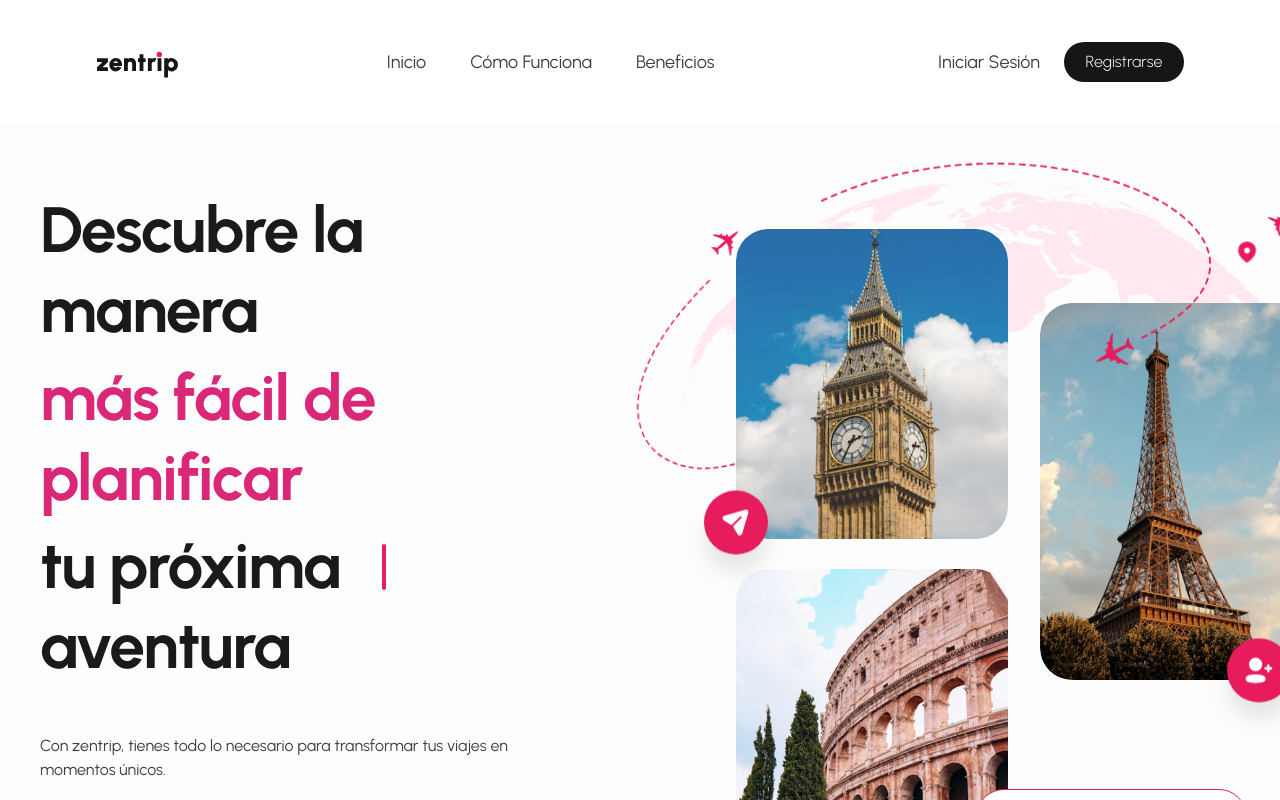
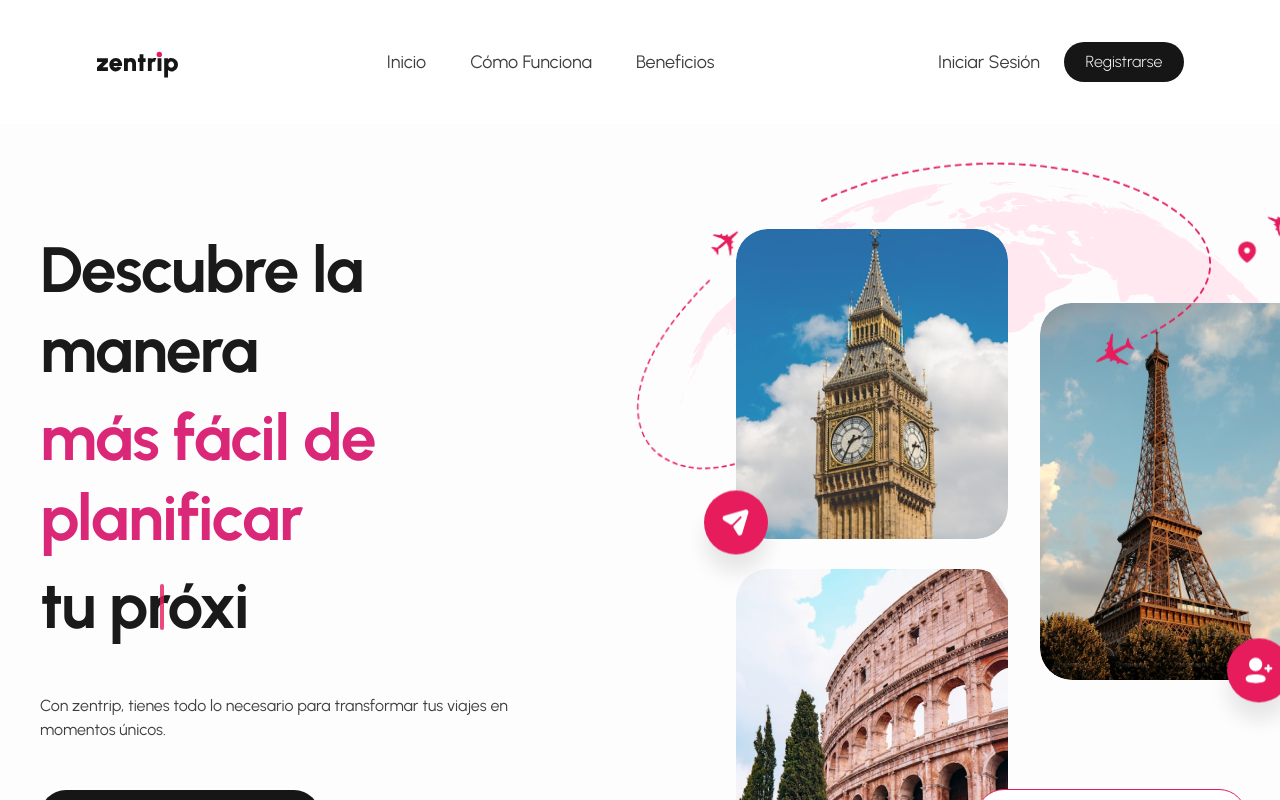
Before and after one commit to Ignacio918/viajes-app, a React (Vite) app in the folder viajes-app/: page / in a window 1280 px wide. Shown: the top 800 px of the page. Built offline with nearby package versions, Linux system fonts and the light colour scheme; a web font is replaced by a local one.

Commit message:
arreglo en el typewritter

```diff
--- a/viajes-app/src/components/ui/typewriter-effect.tsx
+++ b/viajes-app/src/components/ui/typewriter-effect.tsx
@@ -120,7 +120,6 @@ export const TypewriterEffectSmooth = ({
   const containerRef = useRef<HTMLDivElement>(null);
   const lineRefs = useRef<(HTMLDivElement | null)[]>([]);
 
-  // Inicializar los refs para cada línea
   useEffect(() => {
     lineRefs.current = new Array(words.length).fill(null);
   }, [words.length]);
@@ -140,7 +139,7 @@ export const TypewriterEffectSmooth = ({
           return newText;
         });
         setCurrentChar(prev => prev + 1);
-      }, 70); // Velocidad de escritura por caracter
+      }, 100); // Velocidad de escritura ajustada
 
       return () => clearTimeout(timer);
     } else {
@@ -184,7 +183,7 @@ export const TypewriterEffectSmooth = ({
 
     return {
       top: rect.top - containerRect.top,
-      left: rect.left - containerRect.left + (displayedText[currentLine].length * 18)
+      left: rect.left - containerRect.left + (displayedText[currentLine].length * 15)
     };
   };
 
@@ -202,7 +201,7 @@ export const TypewriterEffectSmooth = ({
           initial={{ opacity: 0 }}
           animate={{ opacity: 1 }}
           transition={{
-            duration: 0.8,
+            duration: 0.5,
             repeat: Infinity,
             repeatType: "reverse",
           }}
```
